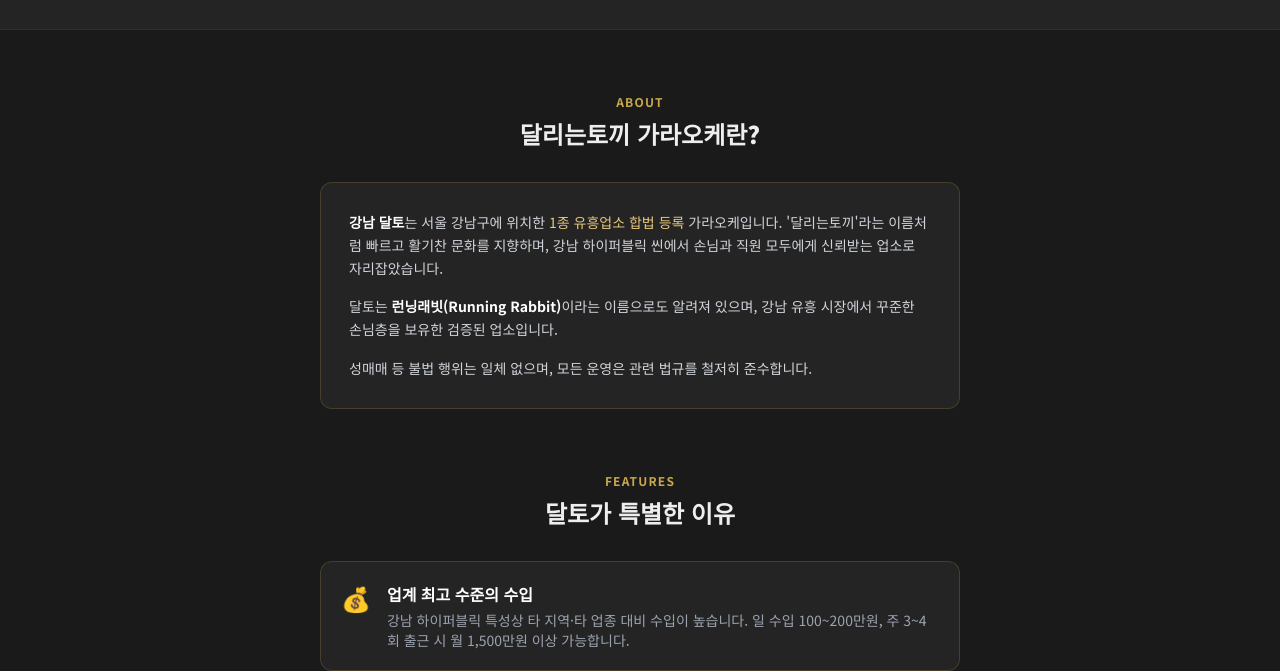
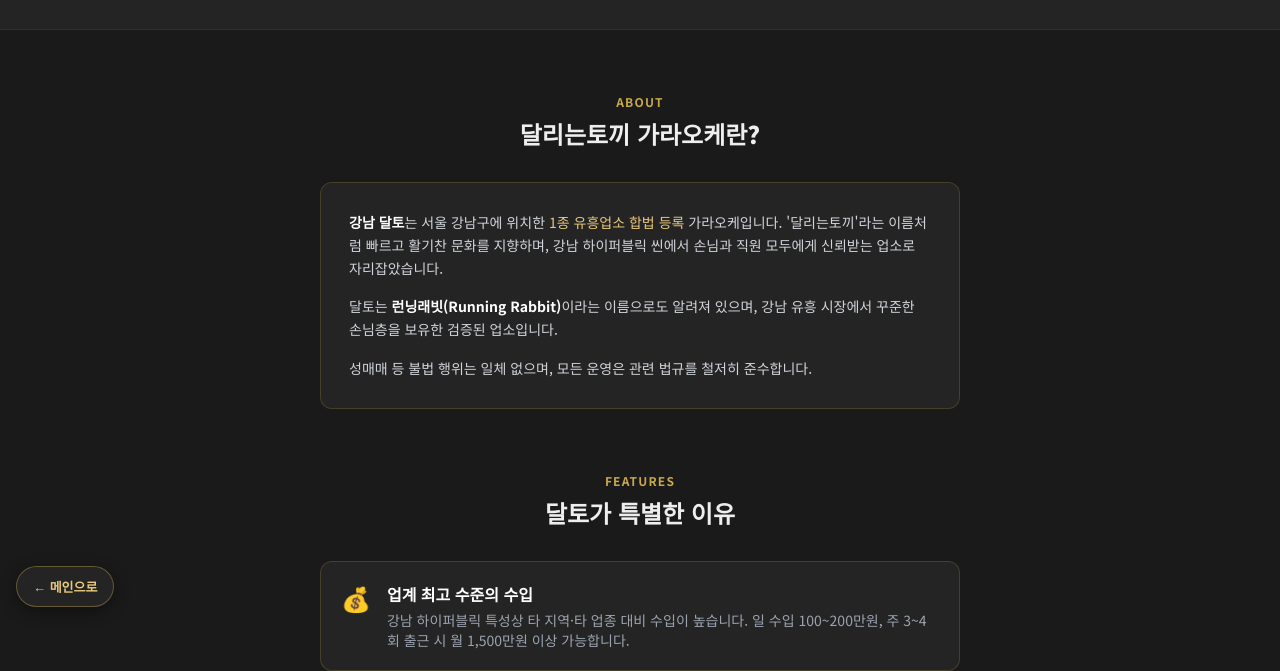
Before and after one commit to cyibest96-art/Dalto-girls-apply, a plain HTML site: page about.html in a window 1280 px wide. Shown: the part 169-840 px from the top of the page. Drawn offline with nearby package versions, Linux system fonts and the light colour scheme.

Commit message:
고정 메인으로 버튼 추가 (모든 서브페이지)

```diff
--- a/about.html
+++ b/about.html
@@ -29,6 +29,8 @@
   </style>
 </head>
 <body>
+  <a href="index.html" style="position:fixed; bottom:24px; left:16px; z-index:999; background:var(--bg2); border:1px solid rgba(201,168,76,0.4); color:var(--gold-light); font-weight:700; font-size:13px; padding:10px 16px; border-radius:999px; box-shadow:0 4px 16px rgba(0,0,0,0.4);">← 메인으로</a>
+
   <div class="top-bar text-black text-center py-2 text-xs font-bold sticky top-0 z-50">
     📞 &nbsp;출근 문의 24시간 &nbsp;|&nbsp; 카카오톡 <strong>team.henry</strong> &nbsp;|&nbsp; 전화 <strong>010-2343-2434</strong>
   </div>
```
Also changed, not shown: calculator.html (+2 -0 lines), guide.html (+2 -0 lines), hyperpublic.html (+2 -0 lines).
